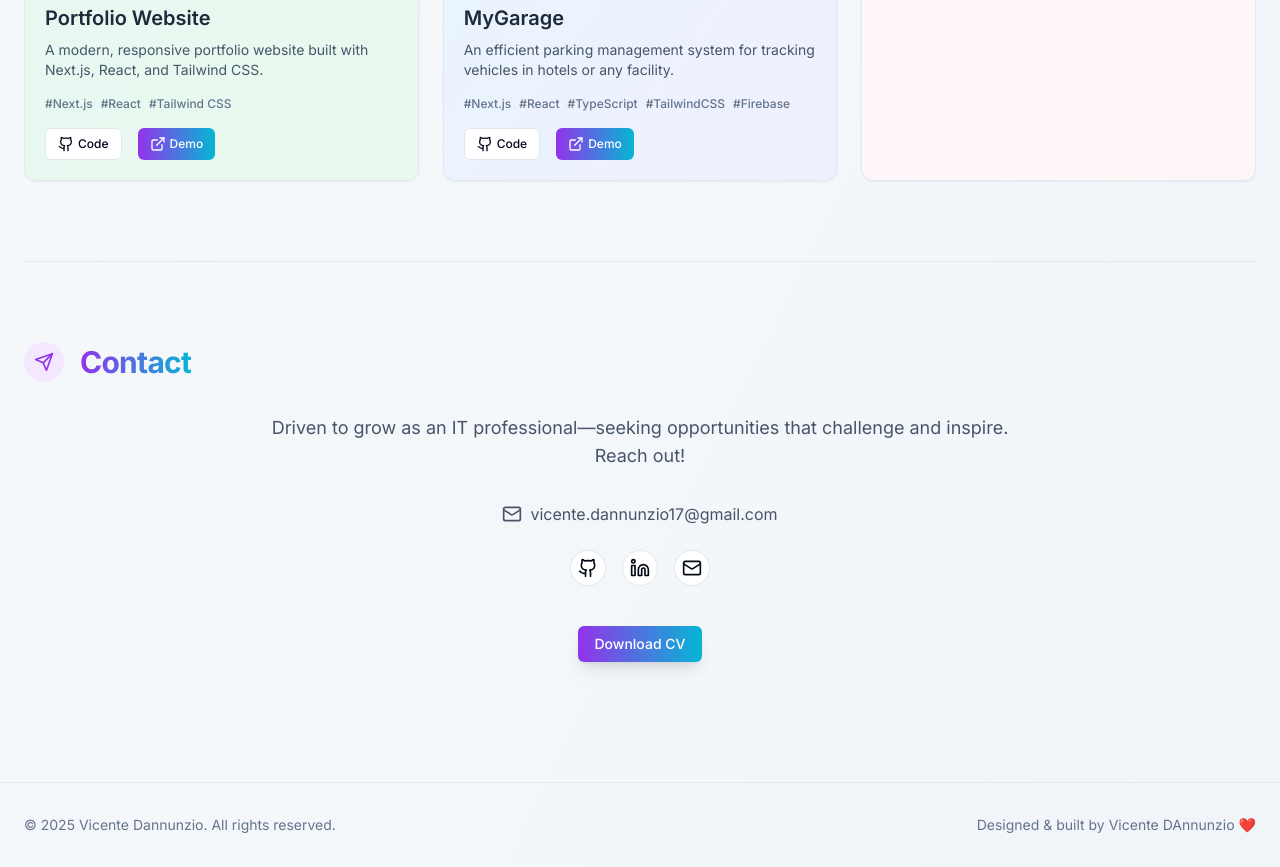
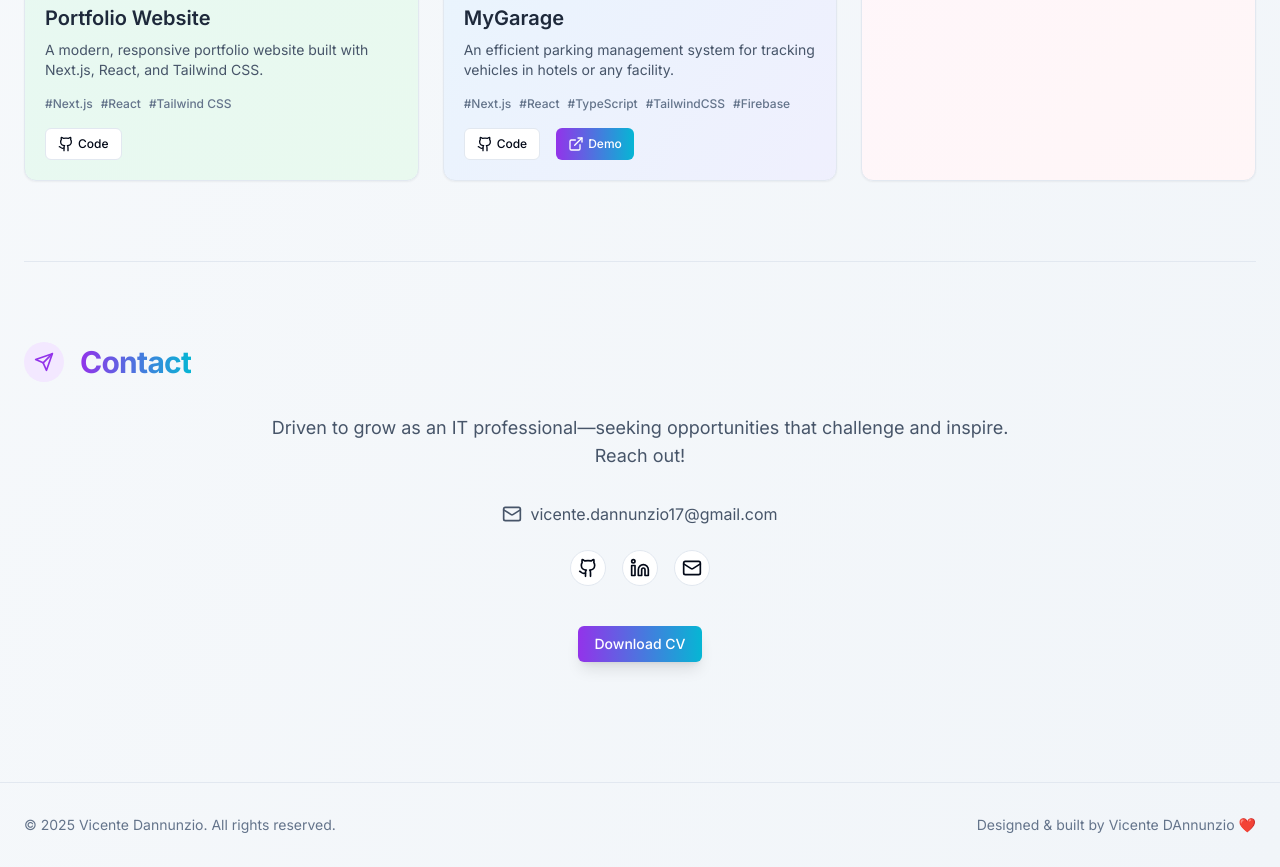
Before and after one commit to vicenteDAnnunzio/VicentePortfolio, a Next.js app: page / in a window 1280 px wide. Shown: the part 1700-2567 px from the top of the page. Built offline with nearby package versions, Linux system fonts and the light colour scheme.

Commit message:
Update page.tsx

```diff
--- a/src/app/page.tsx
+++ b/src/app/page.tsx
@@ -332,6 +332,7 @@ export default function Portfolio() {
                             Code
                           </a>
                         </Button>
+                        {project.demo && project.title !== "Portfolio Website" && (
                           <Button
                             size="sm"
                             className="gap-1 bg-gradient-to-r from-purple-600 to-cyan-500 hover:from-purple-700 hover:to-cyan-600 transition-all duration-300"
@@ -342,6 +343,7 @@ export default function Portfolio() {
                               Demo
                             </a>
                           </Button>
+                        )}
                       </div>
                     </div>
                   </>
```
Lines whose indentation alone changed are shown as unchanged.
